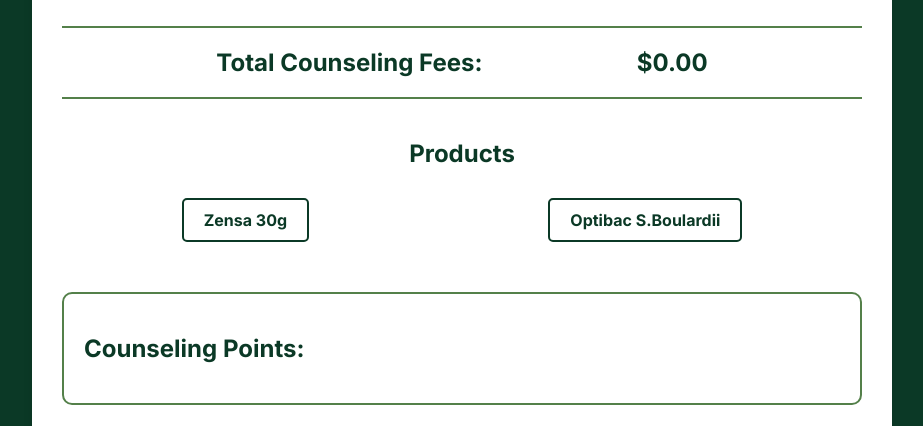
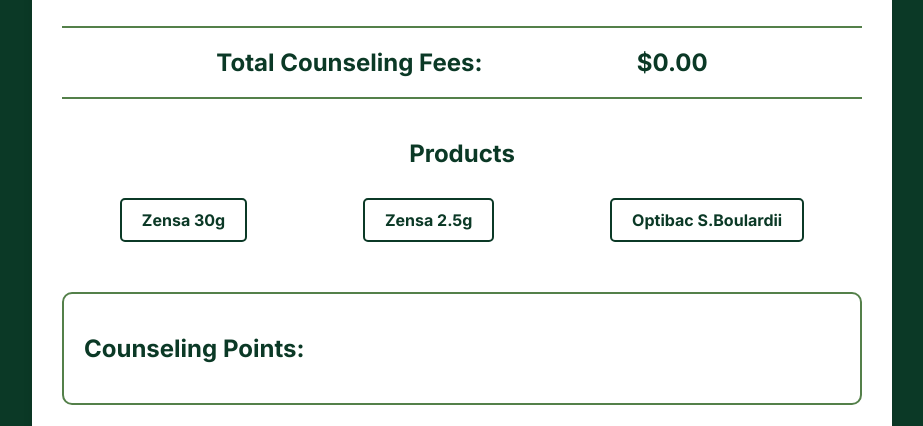
Before and after one commit to hlalani2/pharmacy_project, a Flask app: page /dashboard in a window 1280 px wide. Shown: the part 399-825 px from the top of the page, without its empty margins (178-1101 px from the left). Run offline with Flask 3, Linux system fonts and the light colour scheme; a user stored in the database is signed in.

Commit message:
Add Zensa 2.5g to the products

```diff
--- a/app.py
+++ b/app.py
@@ -116,6 +116,13 @@
             "Apply a Thick Layer of cream",
             "Cover with seran wrap or air tight dressing"
         ],
+        "Zensa 2.5g": [
+            "Clean and exfoliate skin",
+            "DO NOT RUB IN",
+            "Leave on the skin for 20-40 minutes",
+            "Apply a Thick Layer of cream",
+            "Cover with seran wrap or air tight dressing"
+        ],
         "Optibac S.Boulardii": [
             "Yeast Based Probiotic so not eliminated by antibiotics",
             "Take with your antibiotics to reduce antibiotic associated diarrhea"
@@ -128,7 +135,12 @@
 @login_required
 def counsel():
     product = request.form.get('product')
-    fee = 5.00 if product == "Zensa 30g" else 2.00
+    fee_structure = {
+        "Zensa 30g": 5.00,
+        "Zensa 2.5g": 2.00,
+        "Optibac S.Boulardii": 7.00
+    }
+    fee = fee_structure[product]
     indication = request.form.get('indication')
     new_counseling = Counseling(user_id=current_user.id, product=product, fee=fee, indication=indication)
     current_user.counseling_fees += fee
--- a/templates/dashboard.html
+++ b/templates/dashboard.html
@@ -46,6 +46,7 @@
             <h2>Products</h2>
             <div class="product-list">
                 <div class="product-item" data-product="Zensa 30g">Zensa 30g</div>
+                <div class="product-item" data-product="Zensa 2.5g">Zensa 2.5g</div>
                 <div class="product-item" data-product="Optibac S.Boulardii">Optibac S.Boulardii</div>
             </div>
         </div>
@@ -150,6 +151,9 @@
             if (selectedProduct === 'Zensa 30g') {
                 feeInput.value = 5.00;
                 productInput.value = 'Zensa 30g';
+            } else if (selectedProduct === 'Zensa 2.5g') {
+                feeInput.value = 2.00;
+                productInput.value = 'Zensa 2.5g';
             } else if (selectedProduct === 'Optibac S.Boulardii') {
                 feeInput.value = 2.00;
                 productInput.value = 'Optibac S.Boulardii';
```
Also changed, not shown: instance/pharmacy.sqlite (deleted).
